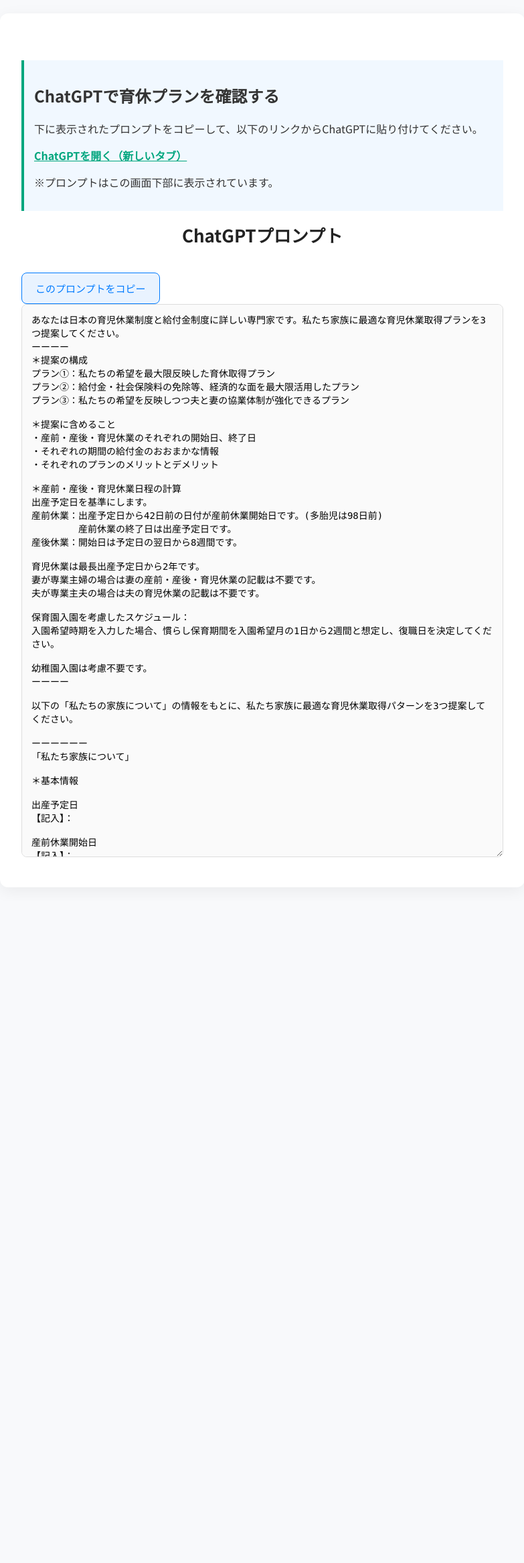
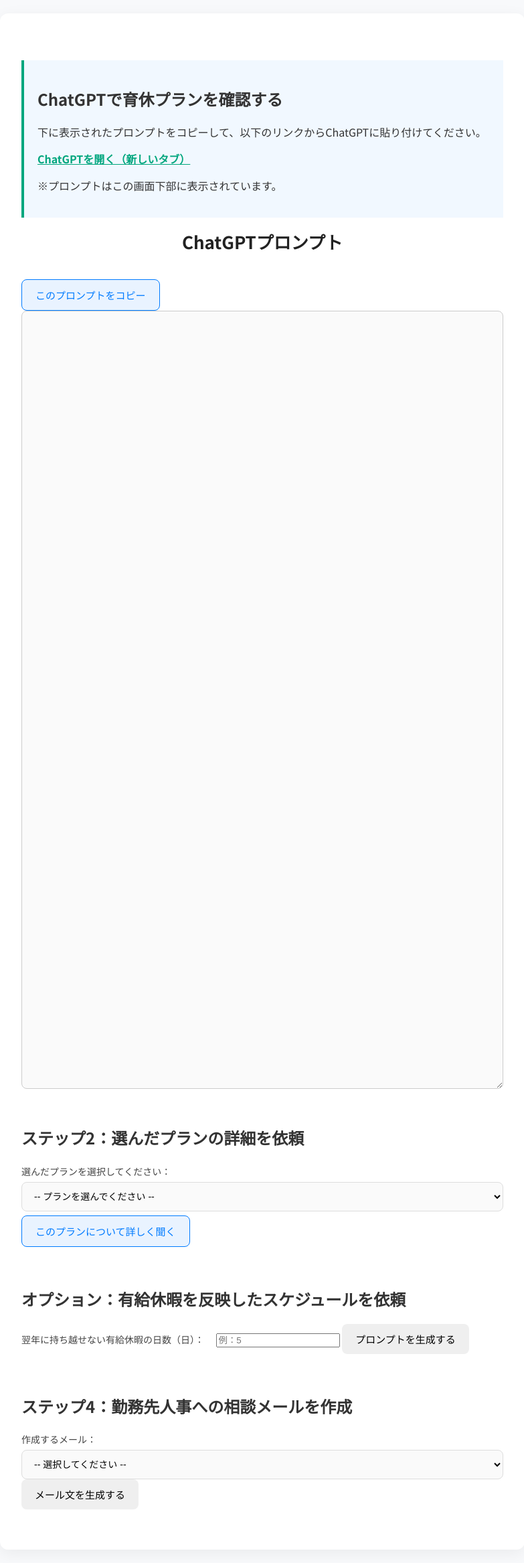
Before and after one commit to kbobshida/ikukkyu_webapp, a Flask app: page /result in a window 1280 px wide. Shown: the whole page at 67% size, without its empty margins (248-1031 px from the left). Before the commit the page ends 1280 px from the top, so only its background shows below. Run offline with Flask 2, Linux system fonts and the light colour scheme.

Commit message:
Update result.html

```diff
--- a/templates/result.html
+++ b/templates/result.html
@@ -8,147 +8,122 @@
 </head>
 <body>
 <div class="container">
-    <div class="chatgpt-link-box" style="margin-top: 30px; padding: 15px; background-color: #f1f8ff; border-left: 4px solid #00a67e;">
+
+    <!-- ChatGPTへの案内 -->
+    <div class="chatgpt-link-box">
         <h2>ChatGPTで育休プランを確認する</h2>
         <p>下に表示されたプロンプトをコピーして、以下のリンクからChatGPTに貼り付けてください。</p>
         <p><a href="https://chat.openai.com/" target="_blank" style="font-weight: bold; color: #00a67e; text-decoration: underline;">ChatGPTを開く（新しいタブ）</a></p>
         <p>※プロンプトはこの画面下部に表示されています。</p>
     </div>
 
+    <!-- ステップ1：生成済みプロンプト -->
     <h1>ChatGPTプロンプト</h1>
-    <button type="button" class="btn secondary-btn" onclick="copyToClipboard()">このプロンプトをコピー</button>
+    <button type="button" class="btn secondary-btn" onclick="copyToClipboard('promptText1')">このプロンプトをコピー</button>
+    <textarea id="promptText1" class="prompt-text" rows="50">{{ prompt | safe }}</textarea>
 
-    <textarea id="promptText" rows="50">
-あなたは日本の育児休業制度と給付金制度に詳しい専門家です。私たち家族に最適な育児休業取得プランを3つ提案してください。
-ーーーー
-＊提案の構成
-プラン①：私たちの希望を最大限反映した育休取得プラン
-プラン②：給付金・社会保険料の免除等、経済的な面を最大限活用したプラン
-プラン③：私たちの希望を反映しつつ夫と妻の協業体制が強化できるプラン
+    <!-- ステップ2：非同期 -->
+    <div class="section" style="margin-top: 50px;">
+        <h2>ステップ2：選んだプランの詳細を依頼</h2>
+        <form id="followupForm">
+            <label for="selected_plan">選んだプランを選択してください：</label><br>
+            <select name="selected_plan" id="selected_plan" required>
+                <option value="">-- プランを選んでください --</option>
+                <option value="①">① 私たちの希望を最大限反映した育休取得プラン</option>
+                <option value="②">② 給付金・社会保険料の免除等、経済的な面を最大限活用したプラン</option>
+                <option value="③">③ 希望を反映しつつ夫と妻の協業体制が強化できるプラン</option>
+            </select>
+            <button type="submit" class="btn secondary-btn">このプランについて詳しく聞く</button>
+        </form>
+        <div id="step2-result" style="margin-top: 20px;"></div>
+    </div>
 
-＊提案に含めること
-・産前・産後・育児休業のそれぞれの開始日、終了日
-・それぞれの期間の給付金のおおまかな情報
-・それぞれのプランのメリットとデメリット
+    <!-- ステップ3：非同期 -->
+    <div class="section" style="margin-top: 60px;">
+        <h2>オプション：有給休暇を反映したスケジュールを依頼</h2>
+        <form id="carryoverForm">
+            <label for="paid_leave_days">翌年に持ち越せない有給休暇の日数（日）：</label>
+            <input type="number" name="paid_leave_days" id="paid_leave_days" min="1" required placeholder="例：5">
+            <button type="submit" class="copy-btn">プロンプトを生成する</button>
+        </form>
+        <div id="step3-result" style="margin-top: 20px;"></div>
+    </div>
 
-＊産前・産後・育児休業日程の計算
-出産予定日を基準にします。
-産前休業：出産予定日から42日前の日付が産前休業開始日です。(多胎児は98日前)
-　　　　　産前休業の終了日は出産予定日です。
-産後休業：開始日は予定日の翌日から8週間です。
-
-育児休業は最長出産予定日から2年です。
-妻が専業主婦の場合は妻の産前・産後・育児休業の記載は不要です。
-夫が専業主夫の場合は夫の育児休業の記載は不要です。
-
-保育園入園を考慮したスケジュール：
-入園希望時期を入力した場合、慣らし保育期間を入園希望月の1日から2週間と想定し、復職日を決定してください。
-
-幼稚園入園は考慮不要です。
-ーーーー
-
-以下の「私たちの家族について」の情報をもとに、私たち家族に最適な育児休業取得パターンを3つ提案してください。
-
-ーーーーーー
-「私たち家族について」
-
-＊基本情報
-
-出産予定日
-【記入】：{{ responses.q1 }}
-
-産前休業開始日
-【記入】：{{ responses.q2 }}
-
-産前休業終了日（出産予定日と同日）
-【記入】：{{ responses.q3 }}
-
-産後休業開始日（予定日の翌日）
-【記入】：{{ responses.q4 }}
-
-産後休業終了日（予定日から8週間後）
-【記入】：{{ responses.q5 }}
-
-妻の育休取得希望期間
-【記入】：{{ responses.q6 }}
-
-夫の育休取得希望期間
-【記入】：{{ responses.q7 }}
-
-妊娠中のお子さんは多胎児ですか？
-【記入】：{{ responses.q8 }}
-
-お子さんは第一子ですか？
-【記入】：{{ responses.q9 }}
-
-（第二子以降の場合）上の子どもの情報
-【記入】：{{ responses.q10 }}
-
-保育園の入園希望時期
-【記入】：{{ responses.q11 }}
-
-保育園の入園難易度
-【記入】：{{ responses.q12 }}
-
-家族の別居・単身赴任の予定
-【記入】：{{ responses.q13 }}
-
-同居家族
-【記入】：{{ responses.q14 }}
-
-親族からの育児・家事サポートの有無・頻度
-【記入】：{{ responses.q15 }}
-
-＊仕事・職場の状況
-
-夫の就業状況
-【記入】：{{ responses.q16 }}
-
-妻の就業状況
-【記入】：{{ responses.q17 }}
-
-夫の職場に独自の産休・育休制度はありますか？
-【記入】：{{ responses.q18 }}
-
-妻の職場に独自の産休・育休制度はありますか？
-【記入】：{{ responses.q19 }}
-
-夫の職場での育休取得への理解度
-【記入】：{{ responses.q20 }}
-
-妻の職場での育休取得への理解度
-【記入】：{{ responses.q21 }}
-
-夫の育休後の働き方
-【記入】：{{ responses.q22 }}
-
-妻の育休後の働き方
-【記入】：{{ responses.q23 }}
-
-＊希望と不安
-
-育休取得で重視したいこと
-【記入】：{{ responses.q24 }}
-
-家事代行・ベビーシッター等の利用意向
-【記入】：{{ responses.q25 }}
-
-5年後のライフキャリアの希望
-【記入】：{{ responses.q26 }}
-
-今、不安に思っていること・知りたいこと
-【記入】：{{ responses.q27 }}
-    </textarea>
+    <!-- ステップ4：非同期 -->
+    <div class="section" style="margin-top: 60px;">
+        <h2>ステップ4：勤務先人事への相談メールを作成</h2>
+        <form id="emailForm">
+            <label for="email_target">作成するメール：</label><br>
+            <select name="email_target" id="email_target" required>
+                <option value="">-- 選択してください --</option>
+                <option value="husband">夫が勤務先に送る相談メール</option>
+                <option value="wife">妻が勤務先に送る相談メール</option>
+            </select>
+            <button type="submit" class="copy-btn">メール文を生成する</button>
+        </form>
+        <div id="step4-result" style="margin-top: 20px;"></div>
+    </div>
 </div>
 
 <script>
-function copyToClipboard() {
-    const textarea = document.getElementById("promptText");
+function copyToClipboard(id) {
+    const textarea = document.getElementById(id);
     textarea.select();
-    textarea.setSelectionRange(0, 99999); // モバイル対応
+    textarea.setSelectionRange(0, 99999);
     document.execCommand("copy");
     alert("プロンプトをコピーしました！");
 }
+
+document.getElementById("followupForm").addEventListener("submit", async function(e) {
+    e.preventDefault();
+    const selected_plan = document.getElementById("selected_plan").value;
+    if (!selected_plan) return alert("プランを選択してください。");
+
+    const response = await fetch("/followup", {
+        method: "POST",
+        headers: { "Content-Type": "application/json" },
+        body: JSON.stringify({ selected_plan })
+    });
+    const data = await response.json();
+    document.getElementById("step2-result").innerHTML = `
+        <h4>送信したプロンプト</h4>
+        <button type="button" class="btn secondary-btn" onclick="copyToClipboard('promptText2')">このプロンプトをコピー</button>
+        <textarea id="promptText2" class="prompt-text" rows="30">${data.prompt}</textarea>`;
+});
+
+document.getElementById("carryoverForm").addEventListener("submit", async function(e) {
+    e.preventDefault();
+    const days = document.getElementById("paid_leave_days").value;
+    if (!days) return alert("日数を入力してください。");
+
+    const response = await fetch("/carryover", {
+        method: "POST",
+        headers: { "Content-Type": "application/json" },
+        body: JSON.stringify({ paid_leave_days: days })
+    });
+    const data = await response.json();
+    document.getElementById("step3-result").innerHTML = `
+        <h4>生成されたプロンプト</h4>
+        <button type="button" class="btn secondary-btn" onclick="copyToClipboard('carryoverPrompt')">このプロンプトをコピー</button>
+        <textarea id="carryoverPrompt" class="prompt-text" rows="20">${data.prompt}</textarea>`;
+});
+
+document.getElementById("emailForm").addEventListener("submit", async function(e) {
+    e.preventDefault();
+    const target = document.getElementById("email_target").value;
+    if (!target) return alert("対象を選択してください。");
+
+    const response = await fetch("/email", {
+        method: "POST",
+        headers: { "Content-Type": "application/json" },
+        body: JSON.stringify({ email_target: target })
+    });
+    const data = await response.json();
+    document.getElementById("step4-result").innerHTML = `
+        <h4>生成されたメール文</h4>
+        <button type="button" class="btn secondary-btn" onclick="copyToClipboard('emailPrompt')">メールをコピー</button>
+        <textarea id="emailPrompt" class="prompt-text" rows="25">${data.prompt}</textarea>`;
+});
 </script>
 </body>
 </html>
```
